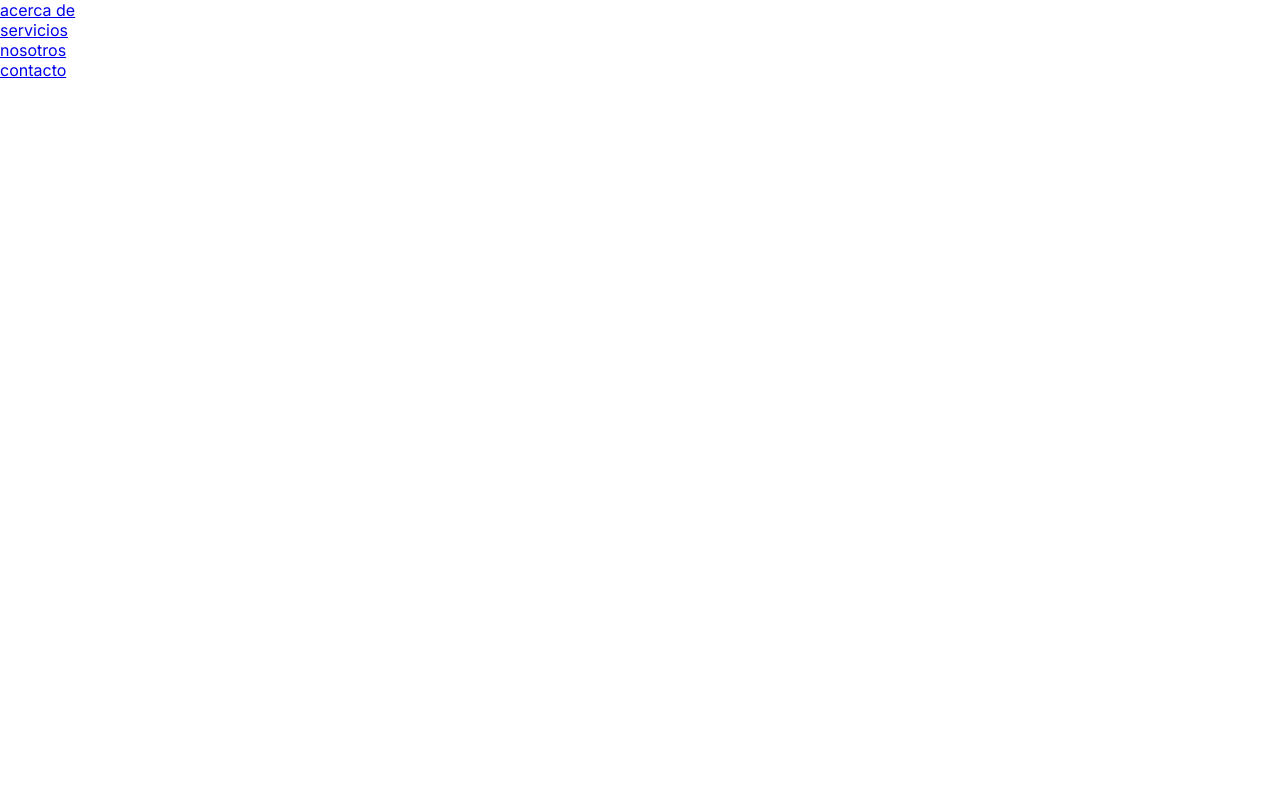
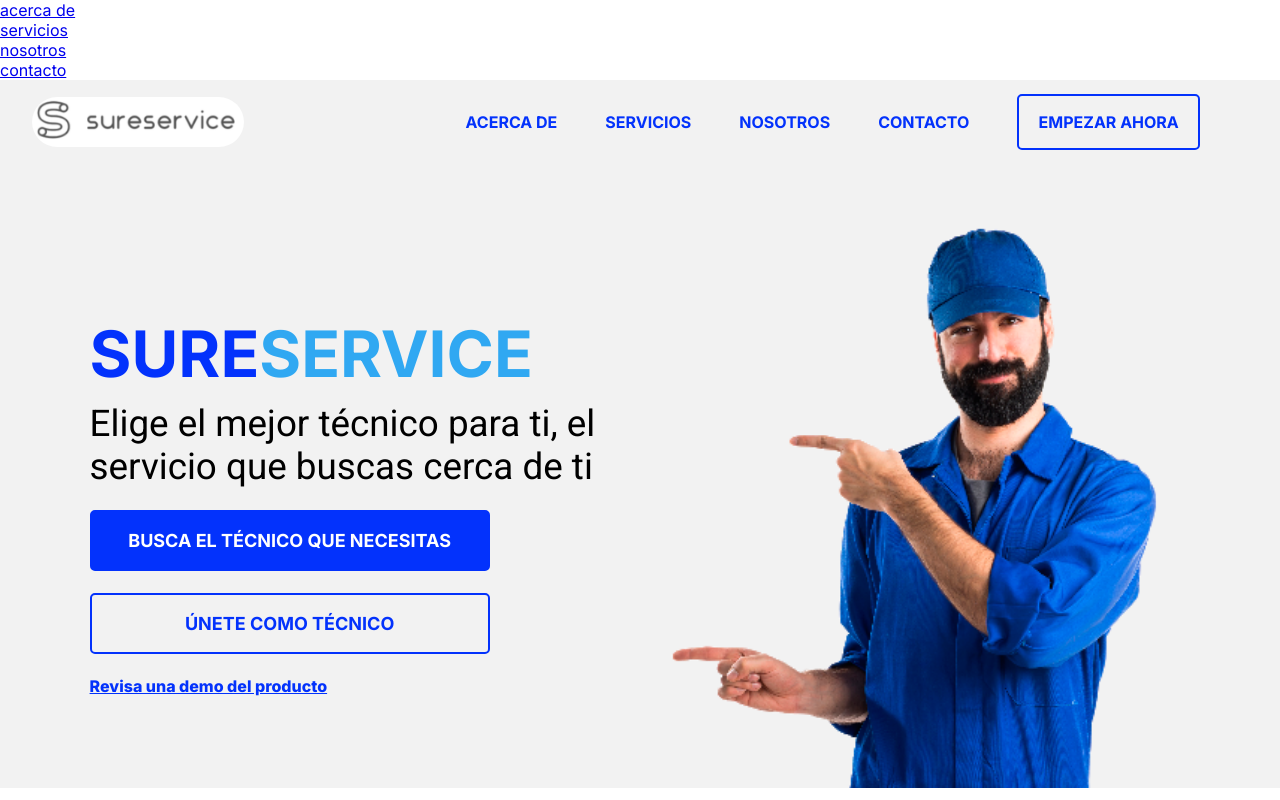
Before and after one commit to FrancoCarrillo/SureService-LandingPage, a plain HTML site: page index.html in a window 1280 px wide. Drawn offline with Linux system fonts and the light colour scheme; files that its build step writes are made by us from their sources.

Commit message:
feat: :sparkles: add about section with hero

```diff
--- a/css/style.css
+++ /dev/null
@@ -1,62 +0,0 @@
-@import url('https://fonts.googleapis.com/css2?family=Inter:wght@300;400;600;700;800&family=Roboto:wght@300;400;500;700;900&display=swap');
-
-:root {
-    --blue: #0332FC;
-    --gray: #F2F2F2;
-    --light-blue: #30A8F2;
-    --white: #FFFFFF;
-}
-
-* {
-    box-sizing: border-box;
-}
-
-body {
-    margin: 0;
-    padding: 0;
-    font-family: 'Inter', sans-serif;
-}
-
-.roboto {
-    font-family: 'Roboto', sans-serif;
-}
-
-nav {
-    display: flex;
-    position: sticky;
-    z-index: 3;
-    top: 0;
-    justify-content: space-between;
-    align-items: center;
-    padding: 0.9rem 2rem;
-    background-color: var(--gray);
-}
-
-nav img {
-    height: 50px;
-    border-radius: 26px;
-}
-
-nav div {
-    display: flex;
-}
-
-.navigation {
-    display: flex;
-    align-items: center;
-    text-transform: uppercase;
-    font-weight: 700;
-    gap: 3rem;
-    color: var(--blue);
-}
-
-.navigation a {
-    color: var(--blue);
-    text-decoration: none;
-}
-
-.navigation__get_start {
-    border: 2px solid var(--blue);
-    padding: 1rem 1.2rem;
-    border-radius: 5px;
-}
--- a/index.html
+++ b/index.html
@@ -19,3 +19,32 @@
         <div><a href="#contact">contacto</a></div>
     </div>
 </body>
+<nav>
+    <img src="images/logo.png" alt="SureService"></img>
+    <div class="navigation">
+        <a href="#about">acerca de</a>
+        <a href="#services">servicios</a>
+        <a href="#ourteam">nosotros</a>
+        <a href="#contact">contacto</a>
+        <div class="navigation__get_start"><a href="#start">empezar ahora</a></div>
+
+        <div class="navigation__mobile">
+            <span class="line1__navigation"></span>
+            <span class="line2__navigation"></span>
+            <span class="line3__navigation"></span>
+        </div>
+    </div>
+</nav>
+<section class="container">
+    <section class="hero">
+        <img src="images/tecnico-hero.png" alt="SureService"></img>
+        <div class="hero__content">
+            <h1 class="hero__content--title">sure<b>service</b></h1>
+            <p class="hero__content--description roboto">Elige el mejor técnico para ti, el servicio que buscas cerca de ti</p>
+            <div class="hero__content--actions">
+                <div class="hero__content--actions__user"><a href="#startuser">busca el técnico que necesitas</a></div>
+                <div class="hero__content--actions__tech"><a href="#starttech">únete como técnico</a></div>
+            </div>
+            <div class="hero__content--footer"><a href="#aboutproduct">Revisa una demo del producto</a></div>
+        </div>
+    </section>
--- /dev/null
+++ b/styles/style.css
@@ -0,0 +1,169 @@
+@import url('https://fonts.googleapis.com/css2?family=Inter:wght@300;400;600;700;800&family=Roboto:wght@300;400;500;700;900&display=swap');
+
+:root {
+    --blue: #0332FC;
+    --gray: #F2F2F2;
+    --light-blue: #30A8F2;
+    --white: #FFFFFF;
+}
+
+* {
+    box-sizing: border-box;
+}
+
+body {
+    margin: 0;
+    padding: 0;
+    font-family: 'Inter', sans-serif;
+}
+
+.roboto {
+    font-family: 'Roboto', sans-serif;
+}
+
+nav {
+    display: flex;
+    position: sticky;
+    z-index: 3;
+    top: 0;
+    justify-content: space-between;
+    align-items: center;
+    padding: 0.9rem 2rem;
+    background-color: var(--gray);
+}
+
+nav img {
+    height: 50px;
+    border-radius: 26px;
+}
+
+nav div {
+    display: flex;
+}
+
+.navigation {
+    display: flex;
+    align-items: center;
+    text-transform: uppercase;
+    font-weight: 700;
+    gap: 3rem;
+    color: var(--blue);
+}
+
+.navigation a {
+    color: var(--blue);
+    text-decoration: none;
+}
+
+.navigation__get_start {
+    border: 2px solid var(--blue);
+    padding: 1rem 1.2rem;
+    border-radius: 5px;
+}
+
+.container {
+    max-width: 3000px;
+    margin: auto;
+}
+
+.hero {
+    position: relative;
+    height: 623px;
+    background-color: var(--gray);
+}
+
+.hero img {
+    position: absolute;
+    bottom: 0;
+    right: 30px;
+    height: 580px;
+}
+
+.hero__content {
+    position: absolute;
+    width: 45%;
+    top: 9.4em;
+    left: 7%;
+}
+
+.hero__content--title {
+    text-transform: uppercase;
+    color: var(--blue);
+    font-size: 64px;
+    margin: 0;
+}
+
+.hero__content--title b {
+    color: var(--light-blue);
+}
+
+.hero__content--description {
+    font-size: 2.3rem;
+    margin: 10px 0;
+    font-weight: 400;
+}
+
+.hero__content--actions {
+    font-size: 18px;
+    font-weight: 700;
+    text-transform: uppercase;
+    color: var(--blue);
+    text-decoration: none;
+}
+
+.hero__content--actions div {
+    padding: 18px 0;
+    border: 2px solid;
+    margin: 22px 0;
+    text-align: center;
+    max-width: 400px;
+    border-radius: 5px;
+}
+
+.hero__content--actions a {
+    color: var(--blue);
+    text-decoration: none;
+}
+
+.hero__content--actions__user {
+    background-color: var(--blue);
+}
+
+.hero__content--actions__user a {
+    color: var(--white);
+}
+
+.hero__content--footer a {
+    color: var(--blue);
+    text-decoration: underline;
+    font-weight: 800;
+}
+
+.about {
+    background-color: var(--blue);
+    color: var(--white);
+    padding: 4.7em 7%;
+}
+
+h2 {
+    margin: 0;
+    font-size: 1.2rem;
+    font-weight: 700;
+    text-transform: uppercase;
+}
+
+.spacer {
+    margin: 10px 0;
+    width: 80px;
+    height: 5px;
+    background-color: var(--white);
+}
+
+.about__content {
+    font-size: 1.2rem;
+    margin: 20px 0;
+}
+
+.services {
+    padding: 4.7em 7%;
+}
```
